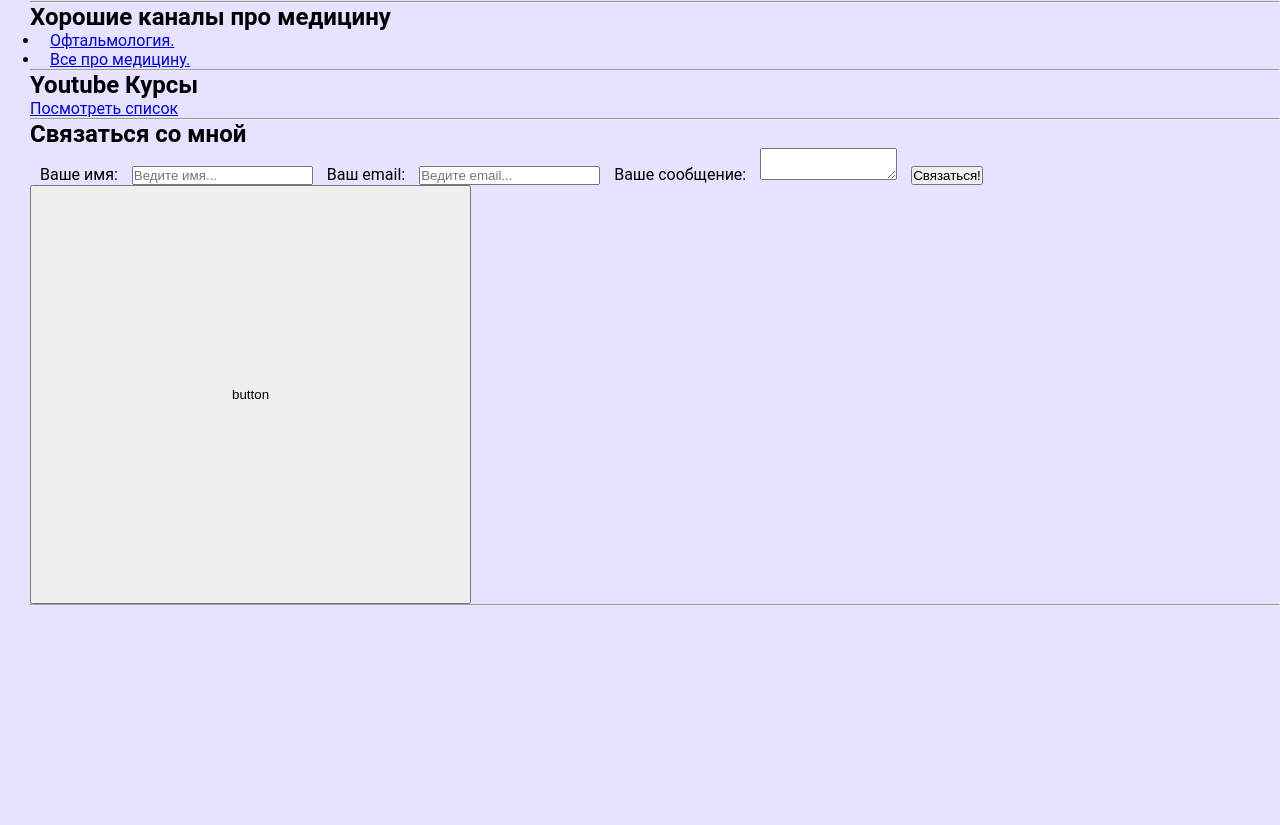
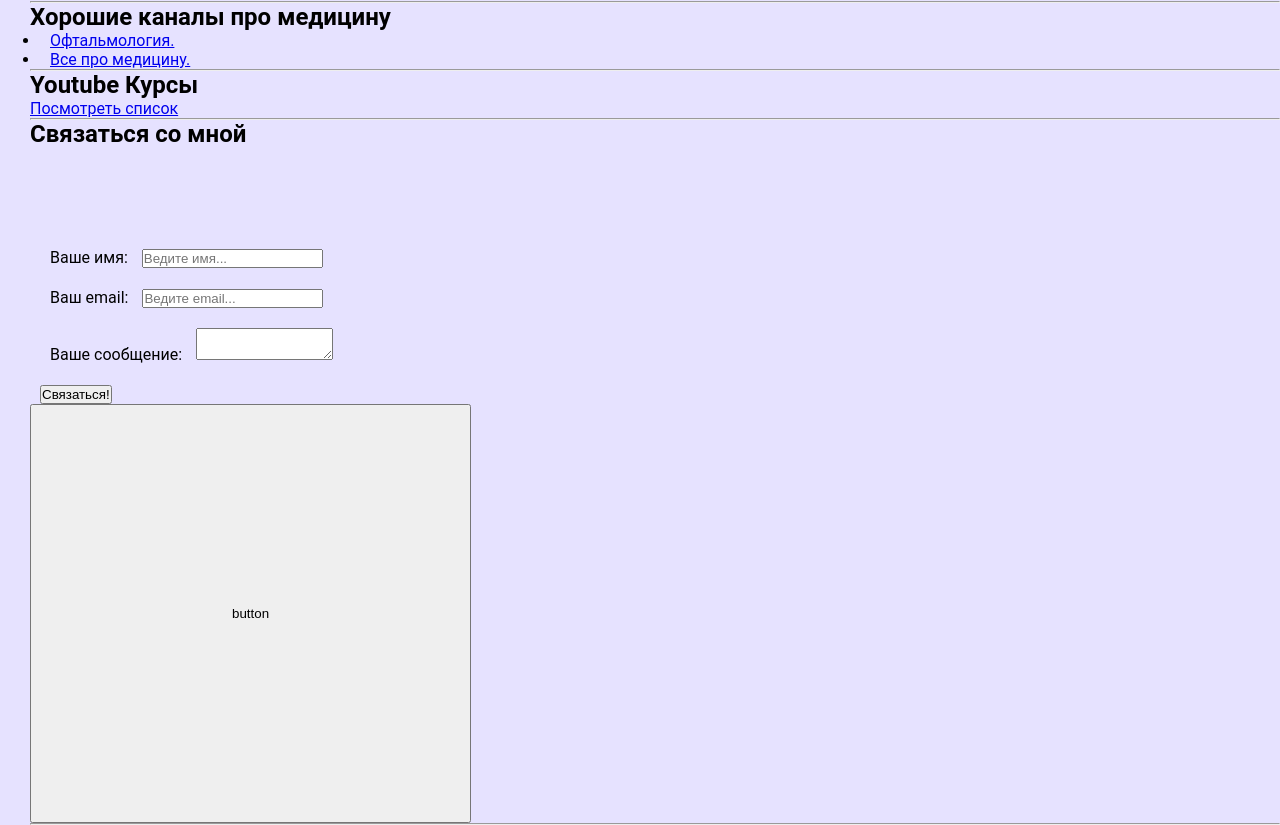
Before and after one commit to AnnDraganova/MyProject, a plain HTML site: page index.html in a window 1280 px wide. Shown: the part 656-1481 px from the top of the page. Before the commit the page ends 1262 px from the top, so only its background shows below. Drawn offline with Linux system fonts and the light colour scheme.

Commit message:
ббблор

```diff
--- a/index.html
+++ b/index.html
@@ -66,14 +66,20 @@
 
     <h2>Связаться со мной</h2>
     <form action="">
+      <div class="form-input">
       <label for="name">Ваше имя:</label>
       <input type="text" id="name" placeholder="Ведите имя..." />
+    </div>
+      <div class="form-input">
       <label for="email">Ваш email:</label>
       <input type="email" id="email" placeholder="Ведите email..." />
+    </div>
+      <div class="form-input">
       <label for="text">Ваше сообщение:</label>
       <textarea id="text" cols="15" rows="2"></textarea>
+    </div>
+      <input type="submit" value="Связаться!" />
 
-      <input type="submit" value="Связаться!" />
     </form>
 <button class="btn">button</button>
     <hr />
--- a/style.css
+++ b/style.css
@@ -27,9 +27,6 @@ font: normal 16px 'Roboto',sans-seri;
 color: red;
 cursor: pointer;
 }
-.main-title {
-
-}
 .purt {
     background-color: yellow;
     margin: 20px 10px 20px 10px;
@@ -39,3 +36,13 @@ cursor: pointer;
 .btn{
     padding: 200px;
 }
+.form-input{
+    margin-bottom: 20px;
+}
+form .form-input:nth-child(1){
+    margin-top: 10px;
+}
+
+form .form-input:nth-child(1){
+    margin-top: 100px;
+}
```
